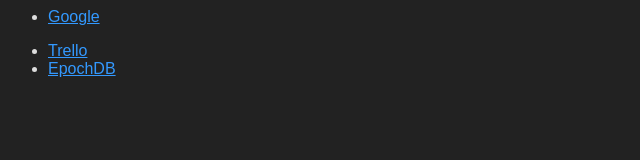
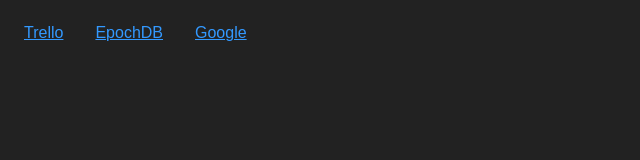
Before and after one commit to airtonix/steam-overlay, a plain HTML site: page index.html in a window 1280 px wide. Shown: the whole page, without its empty margins (0-640 px from the left). Drawn offline with Linux system fonts and the light colour scheme.

Commit message:
Update index.html

```diff
--- a/index.html
+++ b/index.html
@@ -3,20 +3,42 @@
    <title></title>
    <style>
     html, html > body {
-      background: #222;
-      color: #ddd;
-      font-family: sans-serif;
+     font-family: sans-serif;
+     font-size: 16px;
+     background: #222;
+     color: #ddd;
     }
-    a { color: #39f; }
+
+    a {
+     color: #39f;
+    }
+
+    ul.tiles, ol.tiles{
+     padding: 0;
+     margin: 0;
+     list-style: none;
+    }
+     ul.tiles li,
+     ol.tiles li{
+      display: inline;
+      float: left;
+      margin: 0;
+      padding: 0;
+     }
+
+     ul.tiles.tiles-large li,
+     ol.tiles.tiles-large li{
+      padding: 1em;
+     }
    </style>
  </head>
  <body>
-   <ul>
-     <li><a href="http://google.com/">Google</a></li>
+   <ul class="tiles tiles-large simple-outline ">
+     <li><a class="button" href="https://trello.com/">Trello</a></li>
+     <li><a class="button" href="http://airtonix.github.io/epochdb/">EpochDB</a></li>
    </ul>
-   <ul>
-     <li><a href="https://trello.com/">Trello</a></li>
-     <li><a href="http://airtonix.github.io/epochdb/">EpochDB</a></li>
+   <ul class="tiles tiles-large simple-outline ">
+     <li><a class="button" href="http://google.com/">Google</a></li>
    </ul>
  </body>
 </html>
```
